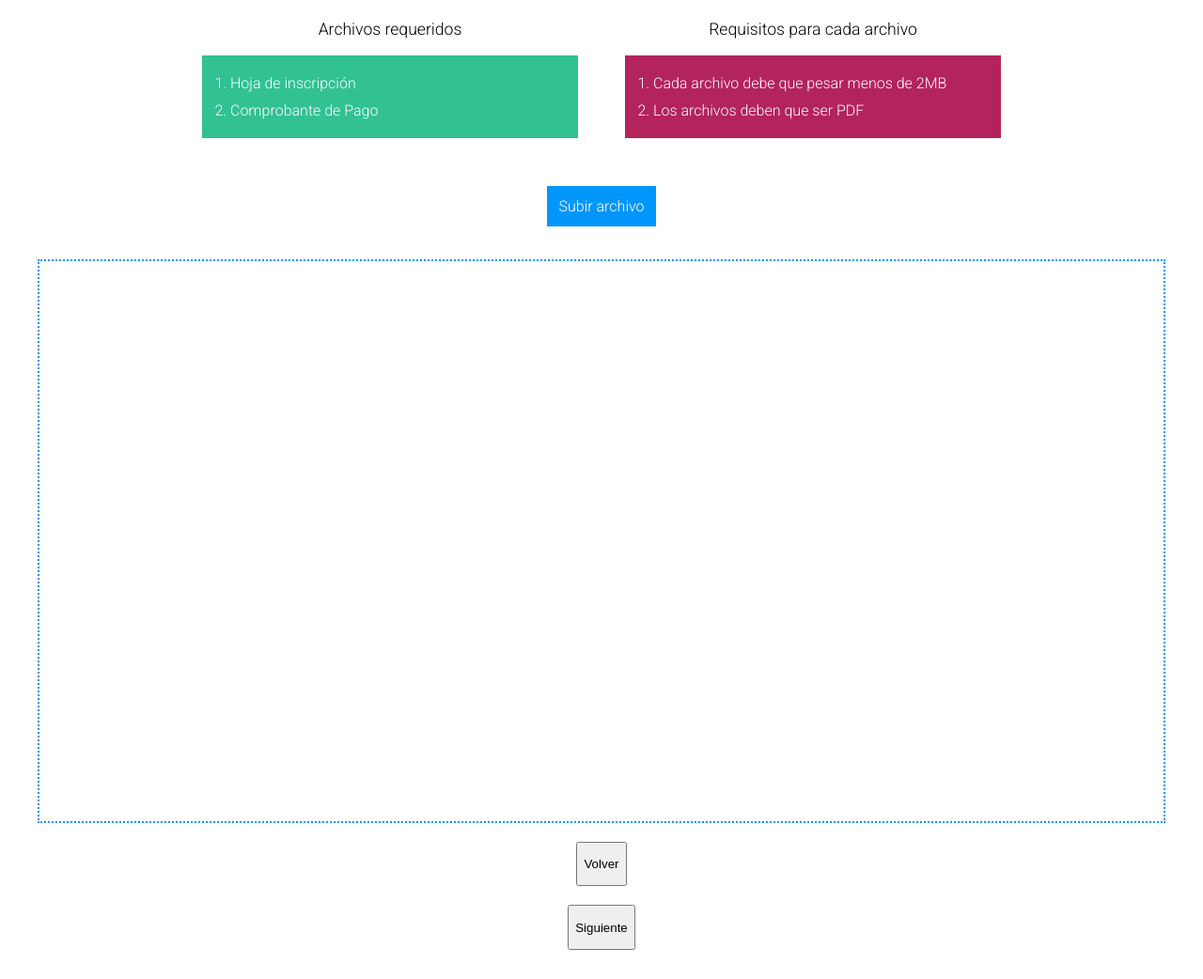
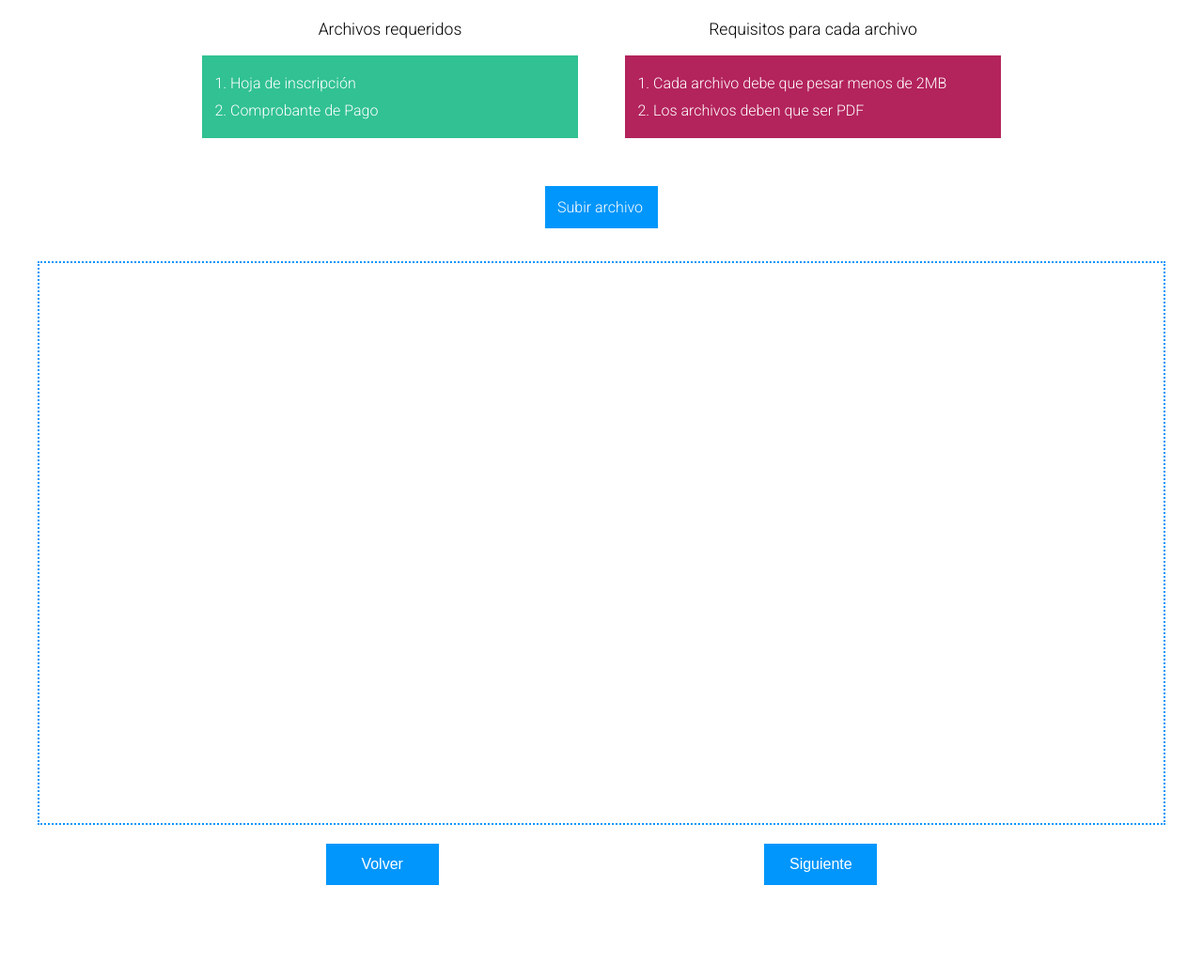
Before and after one commit to CSamu7/sistema-de-inscripcion, a website: page frontend/pages/subida-de-archivos.html in a window 1280 px wide. Shown: the part 251-1293 px from the top of the page at 94% size. Before the commit the page ends 1262 px from the top, so only its background shows below. Drawn offline with Linux system fonts and the light colour scheme.

Commit message:
add previous and next buttons

```diff
--- a/frontend/css/subida-de-archivos.css
+++ b/frontend/css/subida-de-archivos.css
@@ -111,26 +111,29 @@ body {
   gap: 20px;
 }
 
-.form__file{
-  border: 0;
-  padding: 12px;
-  background-color: #0096fb ;
-  font-size: 1rem;
-  color: white;
-  cursor: pointer;
-}
-
 .form__file--invisible {
   display: none;
 }
 
-.btn--form{
+.btn{
+  width: 120px;
   border: 0;
   padding: 13px;
   font-size: 1rem;
   background-color: #31C192 ;
   color: white;
   cursor: pointer;
+  background-color: #0096fb ;
+}
+
+.btn__text{
+  margin: 0;
+}
+
+.btn:hover{
+  background-color: #004DB6;
+    transition: 1s;
+
 }
 
 .drag-and-drop {
@@ -172,3 +175,11 @@ body {
 .active{
   opacity: 0.2;
 }
+
+.box-btn{
+  width: 100%;
+
+  display: flex;
+  justify-content: space-evenly;
+  margin-bottom: 100px;
+}
--- a/frontend/pages/subida-de-archivos.html
+++ b/frontend/pages/subida-de-archivos.html
@@ -50,7 +50,7 @@
         </div>
 
         <form action="" class="form">
-          <label for="archivo" class="form__file">
+          <label for="archivo" class="btn">
             <input type="file" name="archivo" id="archivo" class="form__file--invisible">
             Subir archivo
           </label>
@@ -63,12 +63,17 @@
             </ul>
           </div>
         </div>
-        <button>
-          <p>Volver</p>
-        </button>
-        <button>
-          <p>Siguiente</p>
-        </button>
+
+        <div class="box-btn">
+          <button class="btn btn-previous">
+            <p class="btn__text">Volver</p>
+          </button>
+          <button class="btn btn-next">
+            <p class="btn__text">Siguiente</p>
+          </button>
+        </div>
+
+
       </main>
     </div>
 
```
